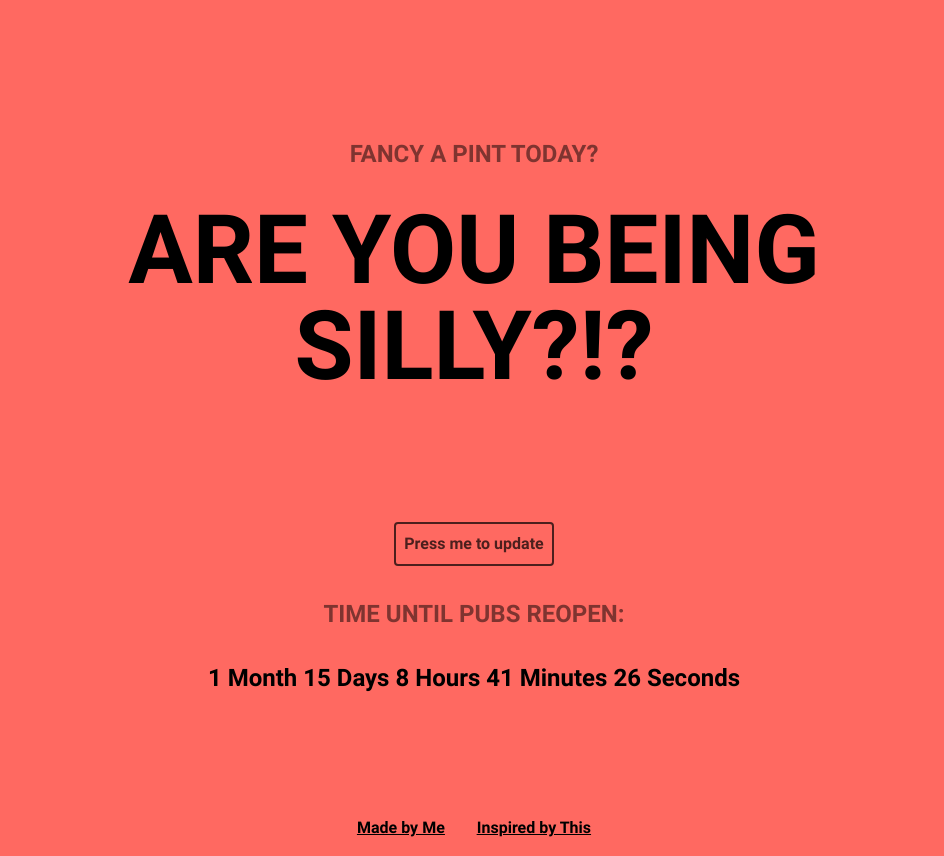
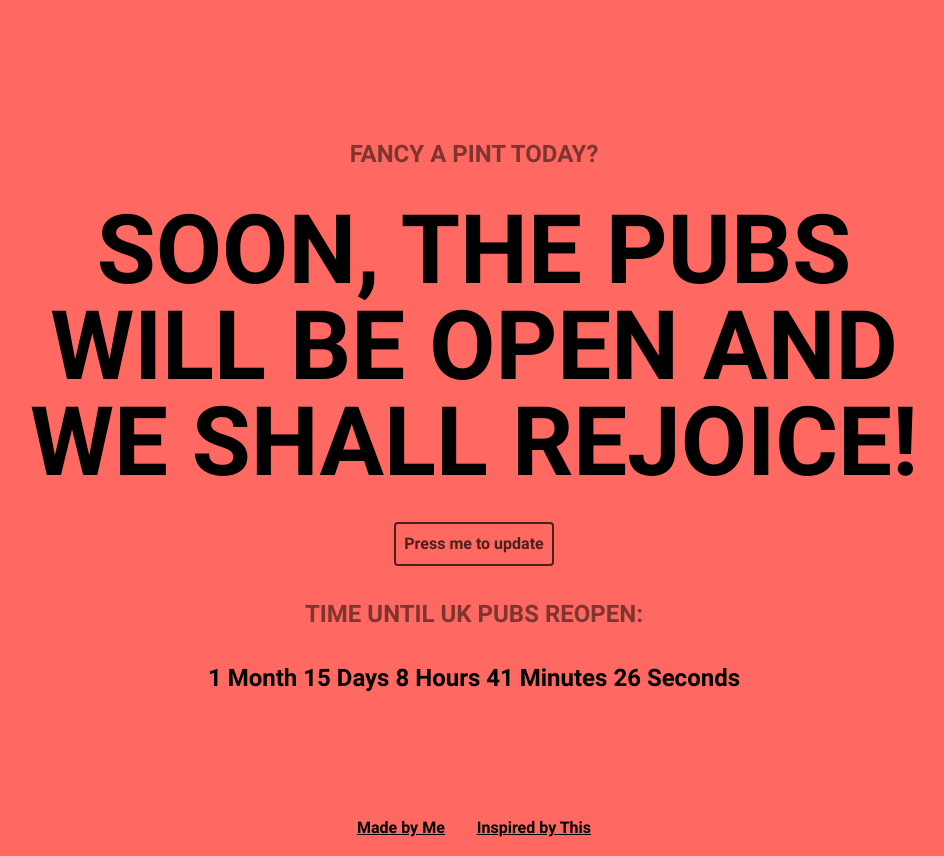
Before and after one commit to woodj22/fancy-a-pint, a Vue app: page / in a window 1280 px wide. Shown: the whole page, without its empty margins (166-1110 px from the left). Built offline with nearby package versions, Linux system fonts and the light colour scheme.

Commit message:
Add more quotes

```diff
--- a/src/components/CanIGo.vue
+++ b/src/components/CanIGo.vue
@@ -5,7 +5,7 @@
     <h2 class="text-6xl md:text-8xl">{{randomQuote}}</h2>
   </div>
         <button class="rounded mt-48 p-2 text-black border-2 border-solid text-opacity-70 focus:outline-none" @click="refreshQuote">Press me to update</button>
-    <h3 class="m-8 text-2xl text-black text-opacity-50 uppercase">Time until pubs reopen:</h3>
+    <h3 class="m-8 text-2xl text-black text-opacity-50 uppercase">Time until UK pubs reopen:</h3>
     <h2 class="text-2xl md:text-2xl">
     {{timeToDisplay}}
     </h2>
@@ -30,12 +30,18 @@ export default {
             "Mate, we are locked down.",
             "Are you being silly?!?",
             "listen, we are all thirsty, but we can't go just yet.",
-            "Soon they shall be open and we shall rejoice!",
+            "Soon, the pubs will be open and we shall rejoice!",
             "You know there's a pandemic happening.",
             "Nope.",
             "Nope, bless'd be the pub garden. 🍻",
             "You having a bubble bath?!? 🛀",
             "No can do.",
+            "Maybe sometime in April, we shall see.",
+            "🙃 🍻 ⛔ 🍻 ⛔ 🍻 🙃",
+            "No can do. Still in lockdown 😥",
+            "It's a no from me.",
+            "🚨  🚨  🚨  🚨",
+            "I'm hella thirsty but we got to stay safe.",
             "Could do with a quick one, but pubs arn't open yet.",
             "potentially, but we are in lockdown.",
             "No.",
```
